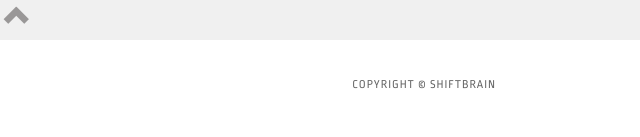
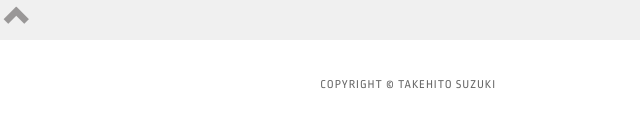
Before and after one commit to TakehitoSuzuki2/Sample2, a plain HTML site: page index.html in a window 1280 px wide. Shown: the part 2052-2189 px from the top of the page, 624-1264 px from the left. Drawn offline with Linux system fonts and the light colour scheme; some packages are replaced by stand-ins of ours.

Commit message:
Update index.html

```diff
--- a/index.html
+++ b/index.html
@@ -207,7 +207,7 @@
                 </li>
             </ul>
         </aside>
-        <small class="copyright">Copyright © Shiftbrain</small>
+        <small class="copyright">Copyright © Takehito Suzuki</small>
     </div>
 </footer>
 
```
